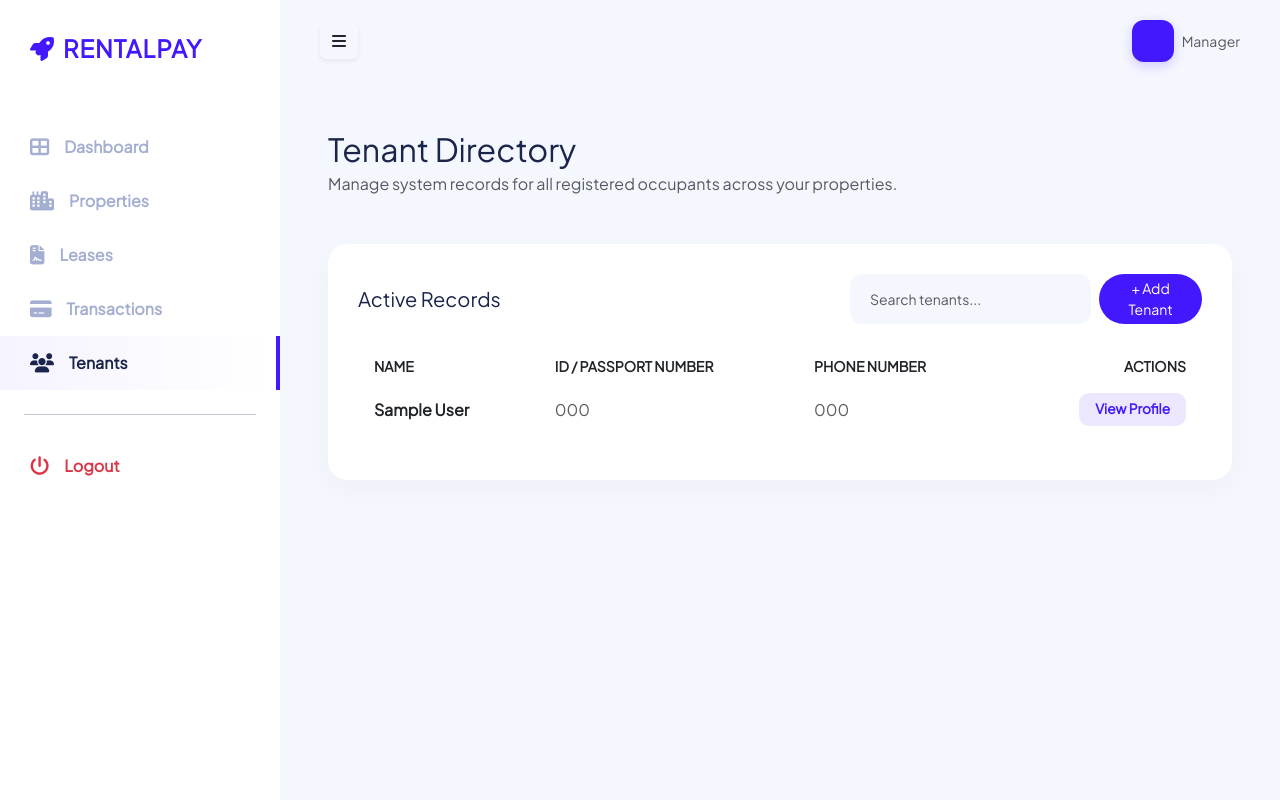
After one commit to Omina123/rentals, a Django app: page /tenant_list/ in a window 1280 px wide. The commit adds this page. Run offline with Django 5.2, Linux system fonts and the light colour scheme; tables that the repository leaves empty hold one stand-in row (values such as "Sample post").

Commit message:
small updtes

```diff
--- /dev/null
+++ b/Home/templates/tenant_list.html
@@ -0,0 +1,253 @@
+{% load humanize %}
+<!DOCTYPE html>
+<html lang="en">
+<head>
+    <meta charset="UTF-8">
+    <meta name="viewport" content="width=device-width, initial-scale=1.0">
+    <title>RentalPay | Tenant List</title>
+    <link href="https://fonts.googleapis.com/css2?family=Plus+Jakarta+Sans:wght=300;400;600;800&display=swap" rel="stylesheet">
+    <link rel="stylesheet" href="https://cdnjs.cloudflare.com/ajax/libs/font-awesome/6.4.0/css/all.min.css">
+    <link href="https://cdn.jsdelivr.net/npm/bootstrap@5.3.0/dist/css/bootstrap.min.css" rel="stylesheet">
+
+    <style>
+        :root {
+            --primary-bg: #f4f7fe;
+            --sidebar-color: #111c44;
+            --accent-blue: #4318ff;
+            --card-radius: 20px;
+            --text-navy: #1b254b;
+        }
+
+        body {
+            font-family: 'Plus Jakarta Sans', sans-serif;
+            background-color: var(--primary-bg);
+            color: var(--text-navy);
+            overflow-x: hidden;
+        }
+
+        /* Sidebar Styling */
+        #sidebar {
+            min-width: 280px;
+            max-width: 280px;
+            background: #ffffff;
+            min-height: 100vh;
+            transition: all 0.3s cubic-bezier(0.4, 0, 0.2, 1);
+            z-index: 1000;
+        }
+
+        #sidebar.collapsed { margin-left: -280px; }
+
+        .sidebar-brand {
+            padding: 30px;
+            font-weight: 800;
+            font-size: 1.5rem;
+            color: var(--accent-blue);
+            text-transform: uppercase;
+            letter-spacing: 1px;
+        }
+
+        .nav-link {
+            padding: 15px 30px;
+            color: #a3aed0;
+            font-weight: 600;
+            display: flex;
+            align-items: center;
+            transition: 0.2s;
+            border-right: 4px solid transparent;
+        }
+
+        .nav-link i { font-size: 1.2rem; margin-right: 15px; }
+
+        .nav-link:hover, .nav-link.active {
+            color: var(--text-navy);
+            background: linear-gradient(90deg, rgba(67, 24, 255, 0.05) 0%, rgba(255, 255, 255, 0) 100%);
+            border-right-color: var(--accent-blue);
+        }
+
+        /* Main Content Wrapper */
+        .main-wrapper { width: 100%; }
+
+        .top-navbar {
+            padding: 20px 40px;
+            background: rgba(244, 247, 254, 0.8);
+            backdrop-filter: blur(10px);
+            position: sticky;
+            top: 0;
+            z-index: 999;
+        }
+
+        .initials-avatar {
+            width: 42px;
+            height: 42px;
+            background: var(--accent-blue);
+            color: white;
+            border-radius: 12px;
+            display: flex;
+            align-items: center;
+            justify-content: center;
+            font-weight: 800;
+            font-size: 0.9rem;
+            box-shadow: 0 4px 12px rgba(67, 24, 255, 0.2);
+        }
+
+        /* Container & Table Card Style */
+        .table-container {
+            background: #ffffff;
+            border-radius: var(--card-radius);
+            box-shadow: 0px 10px 30px rgba(0, 0, 0, 0.03);
+            padding: 30px;
+        }
+
+        .tableFilter-input {
+            background: var(--primary-bg);
+            border: none;
+            border-radius: 12px;
+            padding: 10px 20px;
+        }
+
+        /* Custom Action Buttons */
+        .btn-view-profile {
+            background-color: rgba(67, 24, 255, 0.1);
+            color: var(--accent-blue);
+            font-weight: 700;
+            border: none;
+            border-radius: 10px;
+            padding: 6px 16px;
+            font-size: 0.85rem;
+            transition: all 0.2s ease;
+        }
+
+        .btn-view-profile:hover {
+            background-color: var(--accent-blue);
+            color: #ffffff;
+            transform: translateY(-2px);
+        }
+
+        @media (max-width: 768px) {
+            #sidebar { position: fixed; height: 100%; margin-left: -280px; }
+            #sidebar.active { margin-left: 0; }
+        }
+    </style>
+</head>
+<body>
+
+<div class="d-flex">
+    <nav id="sidebar">
+        <div class="sidebar-brand">
+            <i class="fas fa-rocket me-2"></i>RentalPay
+        </div>
+        <div class="mt-4">
+            <a href="/dashboard/" class="nav-link"><i class="fas fa-th-large"></i> Dashboard</a>
+            <a href="/property_list/" class="nav-link"><i class="fas fa-city"></i> Properties</a>
+            <a href="/lease_list/" class="nav-link"><i class="fas fa-file-contract"></i> Leases</a>
+            <a href="/payments/" class="nav-link"><i class="fas fa-credit-card"></i> Transactions</a>
+            <a href="#" class="nav-link active"><i class="fas fa-users"></i> Tenants</a>
+            <hr class="mx-4 my-4">
+            <a href="{% url 'Logout' %}" class="nav-link text-danger"><i class="fas fa-power-off"></i> Logout</a>
+        </div>
+    </nav>
+
+    <div class="main-wrapper">
+        <nav class="top-navbar d-flex justify-content-between align-items-center">
+            <button class="btn btn-white shadow-sm border-0" id="toggleSidebar">
+                <i class="fas fa-bars"></i>
+            </button>
+
+            <div class="d-flex align-items-center gap-4">
+                <div class="dropdown">
+                    <div class="d-flex align-items-center cursor-pointer" data-bs-toggle="dropdown" style="cursor: pointer;">
+                        <div class="initials-avatar me-2">
+                            {{ user.first_name|slice:":1"|upper }}{{ user.last_name|slice:":1"|upper }}
+                        </div>
+                        <div class="d-none d-md-block">
+                            <h6 class="mb-0 fw-bold">{{ user.first_name|capfirst }} {{ user.last_name|capfirst }}</h6>
+                            <small class="text-muted">{% if user.user_type == '2' %}Landlord{% else %}Manager{% endif %}</small>
+                        </div>
+                    </div>
+                    <ul class="dropdown-menu dropdown-menu-end border-0 shadow mt-3">
+                        <li><a class="dropdown-item" href="#">Profile</a></li>
+                        <li><a class="dropdown-item" href="#">Settings</a></li>
+                    </ul>
+                </div>
+            </div>
+        </nav>
+
+        <div class="p-4 p-md-5">
+            <div class="mb-5">
+                <h2 class="fw-800 mb-1">Tenant Directory</h2>
+                <p class="text-muted">Manage system records for all registered occupants across your properties.</p>
+            </div>
+
+            <div class="table-container">
+                <div class="d-flex flex-column flex-md-row justify-content-between align-items-md-center gap-3 mb-4">
+                    <h5 class="fw-800 mb-0">Active Records</h5>
+                    <div class="d-flex gap-2">
+                        <input type="text" id="tenantTableFilter" class="form-control form-control-sm border-0 tableFilter-input" placeholder="Search tenants...">
+                        <button class="btn btn-sm btn-primary rounded-pill px-4" style="background-color: var(--accent-blue); border: none;">+ Add Tenant</button>
+                    </div>
+                </div>
+
+                <div class="table-responsive">
+                    <table class="table table-hover align-middle border-0" id="tenantTable">
+                        <thead class="text-muted small text-uppercase">
+                            <tr>
+                                <th class="border-0 px-3">Name</th>
+                                <th class="border-0">ID / Passport Number</th>
+                                <th class="border-0">Phone Number</th>
+                                <th class="border-0 text-end px-3">Actions</th>
+                            </tr>
+                        </thead>
+                        <tbody>
+                            {% for tenant in tenants %}
+                            <tr>
+                                <td class="border-0 fw-bold px-3 text-navy">{{ tenant.full_name|capfirst }}</td>
+                                <td class="border-0 text-muted">{{ tenant.id_number }}</td>
+                                <td class="border-0 text-muted">{{ tenant.phone_number }}</td>
+                                <td class="border-0 text-end px-3">
+                                    <a href="#" class="btn btn-view-profile btn-sm">View Profile</a>
+                                </td>
+                            </tr>
+                            {% empty %}
+                            <tr>
+                                <td colspan="4" class="text-center py-5 text-muted">
+                                    <i class="fas fa-users d-block mb-3 text-muted" style="font-size: 2rem; opacity: 0.3;"></i>
+                                    No records found in the directory.
+                                </td>
+                            </tr>
+                            {% endfor %}
+                        </tbody>
+                    </table>
+                </div>
+            </div>
+        </div>
+    </div>
+</div>
+
+<script src="https://cdn.jsdelivr.net/npm/bootstrap@5.3.0/dist/js/bootstrap.bundle.min.js"></script>
+<script>
+    document.addEventListener('DOMContentLoaded', () => {
+        // Sidebar responsive toggler mechanism
+        const toggleBtn = document.getElementById('toggleSidebar');
+        const sidebar = document.getElementById('sidebar');
+        toggleBtn.addEventListener('click', () => {
+            sidebar.classList.toggle('collapsed');
+            sidebar.classList.toggle('active');
+        });
+
+        // Instant search algorithm targeting data list parameters
+        const filterInput = document.getElementById('tenantTableFilter');
+        filterInput.addEventListener('keyup', (e) => {
+            const term = e.target.value.toLowerCase();
+            const rows = document.querySelectorAll('#tenantTable tbody tr');
+
+            rows.forEach(row => {
+                // Skips filtering behavior if empty state tr block row is displayed
+                if(row.cells.length > 1) {
+                    row.style.display = row.innerText.toLowerCase().includes(term) ? '' : 'none';
+                }
+            });
+        });
+    });
+</script>
+</body>
+</html>
--- a/Home/urls.py
+++ b/Home/urls.py
@@ -7,7 +7,7 @@ urlpatterns = [
     path('about/', views.about, name="about"),
     path('contact/', views.contact, name="contact"),
     path('dashboard/', views.dashboard, name="dashboard"),
-    path('tenants/', views.Tenans, name="tenants"),
+    # path('tenants/', views.Tenans, name="tenants"),
     path('property_list/', views.property_list, name="property_list"),
     path('add_property/', views.add_property, name="add_property"),
    # Unit Management (Hierarchical)
@@ -24,4 +24,5 @@ urlpatterns = [
     path('lease/<int:lease_id>/pay/', views.record_payment, name='record_payment'),
     path('unit/<int:unit_id>/vacate/', views.vacate_unit, name='vacate_unit'),
     path('create_tenant/', views.create_tenant, name='create_tenant'),
+    path ('tenant_list/', views.tenant_list, name='tenant_list'),
     ]
--- a/Home/views.py
+++ b/Home/views.py
@@ -11,45 +11,45 @@ from django.shortcuts import render
 from django.db.models import Sum, Count
 from .models import Property, Unit, Lease, RentPayment
 from django.contrib.auth.decorators import login_required
+from django.db.models import Sum, F, ExpressionWrapper, DecimalField
+from django.utils import timezone
+from .models import Property, Lease, RentPayment, Tenant
+@login_required
+# from django.db.models import Sum, F, ExpressionWrapper, DecimalField
+# from django.utils import timezone
+# from decimal import Decimal
 
-@login_required
 def dashboard(request):
-    # 1. Total Properties owned or managed by this user
-    # Adjust filtering based on whether the user is a Landlord ('2') or Manager ('3')
+    # Determine user scope
     if request.user.user_type == '2':
         properties = Property.objects.filter(owner=request.user)
     else:
         properties = Property.objects.filter(manager=request.user)
 
+    # Calculate metrics
     total_properties = properties.count()
+    total_tenants = Tenant.objects.filter(leases__unit__property__in=properties, leases__is_active=True).distinct().count()
 
-    # 2. Total Tenants (Active Leases associated with those properties)
-    active_leases = Lease.objects.filter(unit__property__in=properties, is_active=True)
-    total_tenants = active_leases.values('tenant').distinct().count()
+    now = timezone.now()
 
-    # 3. Monthly Revenue (Total paid this month)
-    current_month = timezone.now().month
-    current_year = timezone.now().year
+    # Use Coalesce to ensure we get a Decimal(0) instead of None
+    revenue_data = RentPayment.objects.filter(
+        lease__unit__property__in=properties,
+        status='paid',
+        last_payment_date__month=now.month,
+        last_payment_date__year=now.year
+    ).aggregate(total=Sum('amount_paid'))
 
-    monthly_revenue = RentPayment.objects.filter(
-        lease__unit__property__in=properties,
-        last_payment_date__month=current_month,
-        last_payment_date__year=current_year
-    ).aggregate(Sum('amount_paid'))['amount_paid__sum'] or 0
+    monthly_revenue = revenue_data['total'] or Decimal('0.00')
 
-    # 4. Pending Rent (Sum of amount_due - amount_paid for unpaid bills)
-    # We calculate the difference between due and paid for all non-paid statuses
+    # Pending calculation
     pending_data = RentPayment.objects.filter(
-        lease__unit__property__in=properties,
-        status__in=['pending', 'partially_paid', 'overdue']
+        lease__unit__property__in=properties
+    ).exclude(status='paid').aggregate(
+        total=Sum(F('amount_due') - F('amount_paid'))
     )
+    pending_rent = pending_data['total'] or Decimal('0.00')
 
-    # Logic: Sum(due) - Sum(paid)
-    total_due = pending_data.aggregate(Sum('amount_due'))['amount_due__sum'] or 0
-    total_paid_towards_pending = pending_data.aggregate(Sum('amount_paid'))['amount_paid__sum'] or 0
-    pending_rent = total_due - total_paid_towards_pending
-
-    # 5. Recent Payments Table
     recent_payments = RentPayment.objects.filter(
         lease__unit__property__in=properties
     ).order_by('-last_payment_date')[:10]
@@ -57,13 +57,62 @@ def dashboard(request):
     context = {
         'total_properties': total_properties,
         'total_tenants': total_tenants,
-        'monthly_revenue': monthly_revenue,
-        'pending_rent': pending_rent,
+        'monthly_revenue': float(monthly_revenue),
+        'pending_rent': float(pending_rent),
         'recent_payments': recent_payments,
     }
     return render(request, "dashboard.html", context)
-def Tenans(request):
-    return render(request, "tenant.html")
+# @login_required
+# def dashboard(request):
+#     # STEP 1: Properties
+#     if request.user.user_type == '2':
+#         properties = Property.objects.filter(owner=request.user)
+#     else:
+#         properties = Property.objects.filter(manager=request.user)
+
+#     property_ids = properties.values_list('id', flat=True)
+
+#     total_properties = properties.count()
+
+#     # STEP 2: Tenants (FIXED - no silent filter failure)
+#     total_tenants = Tenant.objects.filter(
+#         leases__unit__property_id__in=property_ids,
+#         leases__is_active=True
+#     ).distinct().count()
+
+#     # STEP 3: Revenue (safe chain)
+#     current_month = timezone.now().month
+#     current_year = timezone.now().year
+
+#     monthly_revenue = RentPayment.objects.filter(
+#         lease__unit__property_id__in=property_ids,
+#         last_payment_date__month=current_month,
+#         last_payment_date__year=current_year,
+#     ).aggregate(total=Sum('amount_paid'))['total'] or 0
+
+#     # STEP 4: Pending rent (safe)
+#     pending_rent = RentPayment.objects.filter(
+#         lease__unit__property_id__in=property_ids
+#     ).exclude(status='paid').aggregate(
+#         total=Sum(F('amount_due') - F('amount_paid'))
+#     )['total'] or 0
+
+#     # STEP 5: Recent payments
+#     recent_payments = RentPayment.objects.filter(
+#         lease__unit__property_id__in=property_ids
+#     ).order_by('-last_payment_date')[:10]
+
+#     context = {
+#         'total_properties': total_properties,
+#         'total_tenants': total_tenants,
+#         'monthly_revenue': float(monthly_revenue),
+#         'pending_rent': float(pending_rent),
+#         'recent_payments': recent_payments,
+#     }
+
+#     return render(request, "dashboard.html", context)
+# def Tenans(request):
+    # return render(request, "tenant.html")
 
 def about(request):
     return render(request, "about.html")
@@ -78,7 +127,9 @@ def property_list(request):
     print(f"DEBUG: Found {properties.count()} properties for {request.user.username}")
 
     return render(request, 'property_list.html', {'properties': properties})
-
+def tenant_list(request):
+    tenants = Tenant.objects.all().order_by('full_name')
+    return render(request, 'tenant_list.html', {'tenants': tenants})
 def add_property(request):
     # if request.user.user_type not in ['1', '2']: # Only Admin or Landlord
     #     messages.error(request, "Unauthorized.")
--- a/Rental/settings.py
+++ b/Rental/settings.py
@@ -26,7 +26,7 @@ BASE_DIR = Path(__file__).resolve().parent.parent
 SECRET_KEY = 'django-insecure-zi63s5**$+50z%zla0+by(41qwkh!5*15cv8$k*k9@y+v@fzs*'
 
 # SECURITY WARNING: don't run with debug turned on in production!
-DEBUG = False
+DEBUG = True
 
 ALLOWED_HOSTS = ["*"]
 
```
Also changed, not shown: Home/templates/dashboard.html (+72 -51 lines).
